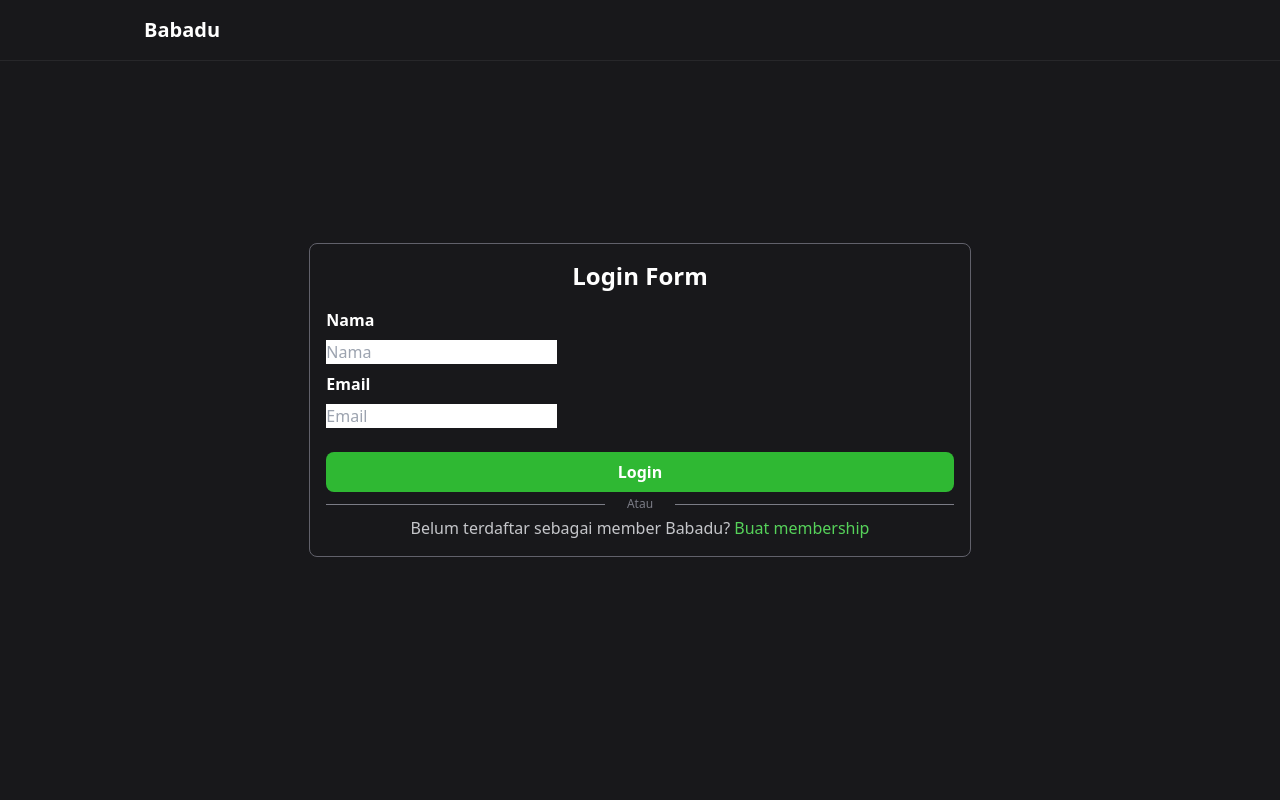
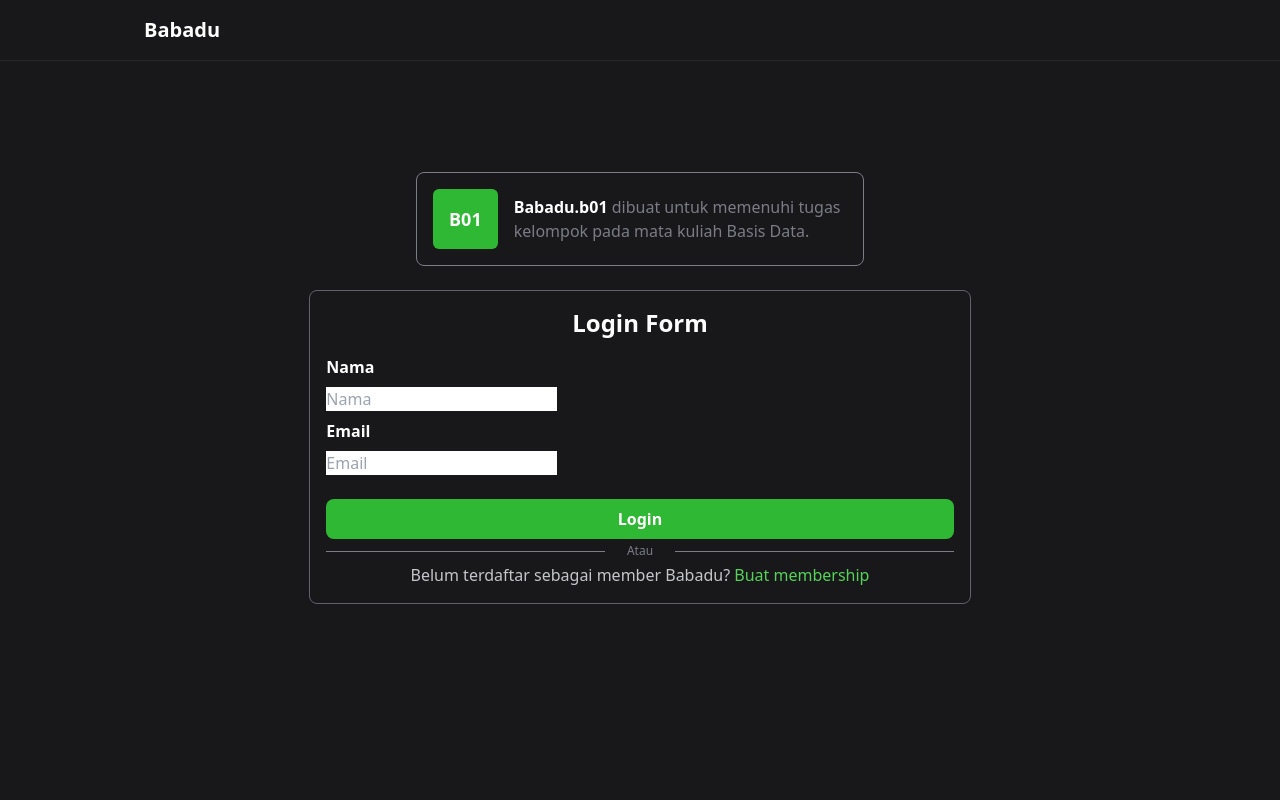
Before and after one commit to basdat-2023-b01/babadu-app, a Django app: page /authentication/login/ in a window 1280 px wide. Run offline with Django 4.2, Linux system fonts and the light colour scheme; some libraries are stand-ins or nearby versions.

Commit message:
refactor: add more green stuff

```diff
--- a/authentication/templates/login.html
+++ b/authentication/templates/login.html
@@ -8,8 +8,23 @@
 
 {% block content %}
 
-<section id="authentication-login" class="h-screen w-full xl:px-20 lg:px-10 sm:px-2 px-4 py-16">
+<section id="authentication-login" class="h-screen w-full xl:px-20 lg:px-10 sm:px-2 px-4 py-16 text-white">
     <div class="h-full flex flex-col items-center justify-center">
+        <section id="b01" class="w-full">
+            <div class="max-w-md mx-auto p-4 border border-shark-400 rounded-lg">
+                <div class="flex flex-row items-center justify-start gap-4">
+                    <div class="font-semibold text-lg p-4 bg-primary-500 rounded-md">
+                        B01
+                    </div>
+                    <div class="text-start text-shark-400">
+                        <a href="/">
+                            <span class="text-white font-semibold hover:text-primary-500 transition cursor-pointer">Babadu.b01</span>
+                        </a>
+                        dibuat untuk memenuhi tugas kelompok pada mata kuliah Basis Data.
+                    </div>
+                </div>
+            </div>
+        </section>
         <div class="w-full md:w-4/6 my-6 mx-auto h-auto p-4 border border-shark-500 rounded-lg">
             <form method="POST" action="" class="w-full flex flex-col gap-4">
                 <div class="text-2xl font-semibold text-white text-center">
@@ -47,7 +62,7 @@
                         </div>
                         <hr class="border-shark-400 col-span-4">
                     </div>
-                    <h1 class="mt-2 text-shark-200 text-base text-center">Belum terdaftar sebagai member Babadu?
+                    <h1 class="text-shark-200 text-base text-center">Belum terdaftar sebagai member Babadu?
                         <a class="text-primary-400 hover:underline transition" href="{% url 'authentication:register' %}">
                             Buat membership
                         </a>
```
